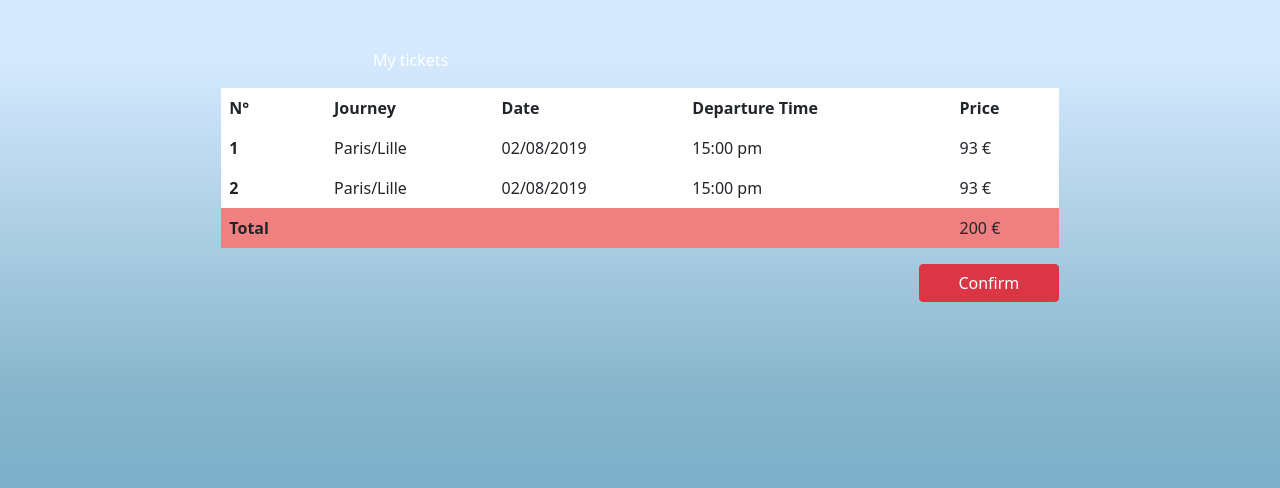
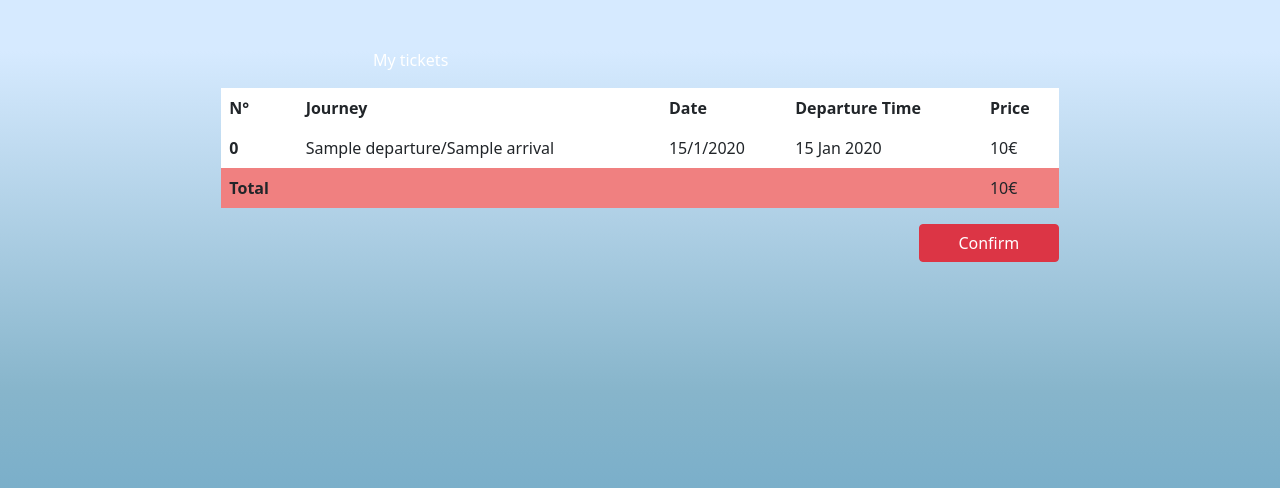
Before and after one commit to AlexismlaWeb/TICKETAC, a Node server app: template views/tickets.ejs in a window 1280 px wide. Shown: the part 57-545 px from the top of the page. Run offline with Node 20, Linux system fonts and the light colour scheme; the template is opened without the code that fills it: most values are stand-ins (such as "Sample title", 1, 10 or a date in 2020); some libraries are stand-ins or nearby versions.

Commit message:
tickets Dynamique

```diff
--- a/views/tickets.ejs
+++ b/views/tickets.ejs
@@ -24,26 +24,25 @@
                   </tr>
                 </thead>
                 <tbody>
+
+                  <%  var total = 0; %>
+                  <%  for(i=0 ; i < dataCardsTickets.length ; i++) { %>
+                  <%  total +=  parseInt(dataCardsTickets[i].price) %>
+                  <%  var date = new Date(dataCardsTickets[i].date) %>
                   <tr>
-                    <th scope="row">1</th>
-                    <td>Paris/Lille</td>
-                    <td>02/08/2019</td>
-                    <td>15:00 pm</td>
-                    <td>93 €</td>
+                    <th scope="row"><%= i %></th>
+                    <td><%= dataCardsTickets[i].departure %>/<%= dataCardsTickets[i].arrival %></td>
+                    <td><%= date.getDate() %>/<%= date.getMonth()+1 %>/<%= date.getFullYear() %></td>
+                    <td><%= dataCardsTickets[i].departureTime %></td>
+                    <td><%= dataCardsTickets[i].price %>€</td>
                   </tr>
-                  <tr>
-                    <th scope="row">2</th>
-                    <td>Paris/Lille</td>
-                    <td>02/08/2019</td>
-                    <td>15:00 pm</td>
-                    <td>93 €</td>
-                  </tr>
+                  <% } %>
                   <tr class="total">
                     <th scope="row">Total</th>
                     <td></td>
                     <td></td>
                     <td></td>
-                    <td>200 €</td>
+                    <td><%= total %>€</td>
                   </tr>
                 </tbody>
               </table>
```
Also changed, not shown: routes/index.js (+6 -6 lines).
